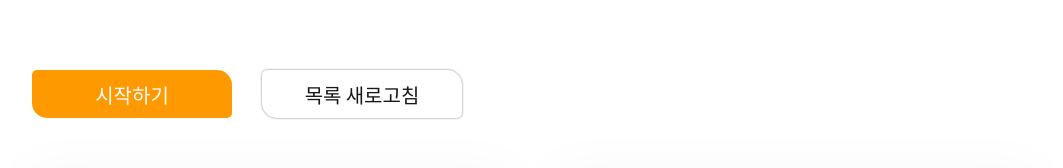
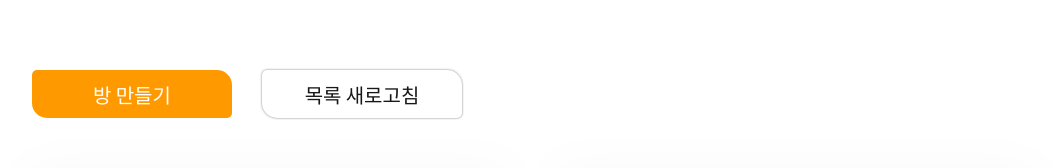
Before and after one commit to krafton-jungle-AI-InterviewMate/AI-InterviewMate-FE, a React (Vite) app: page /lobby in a window 1280 px wide. Shown: the part 155-323 px from the top of the page, without its empty margins (108-1171 px from the left). Built offline with nearby package versions, Linux system fonts and the light colour scheme; a web font is replaced by a local one.

Commit message:
feat: 시작하기 버튼 방 만들기로 문구 변경

```diff
--- a/src/pages/Lobby.tsx
+++ b/src/pages/Lobby.tsx
@@ -34,7 +34,7 @@ function Lobby() {
             navigate("/interview/ready");
           }}
         >
-          시작하기
+          방 만들기
         </StyledBtn>
         <StyledBtn width="200px" height="48px" color="blue">
           목록 새로고침
```
